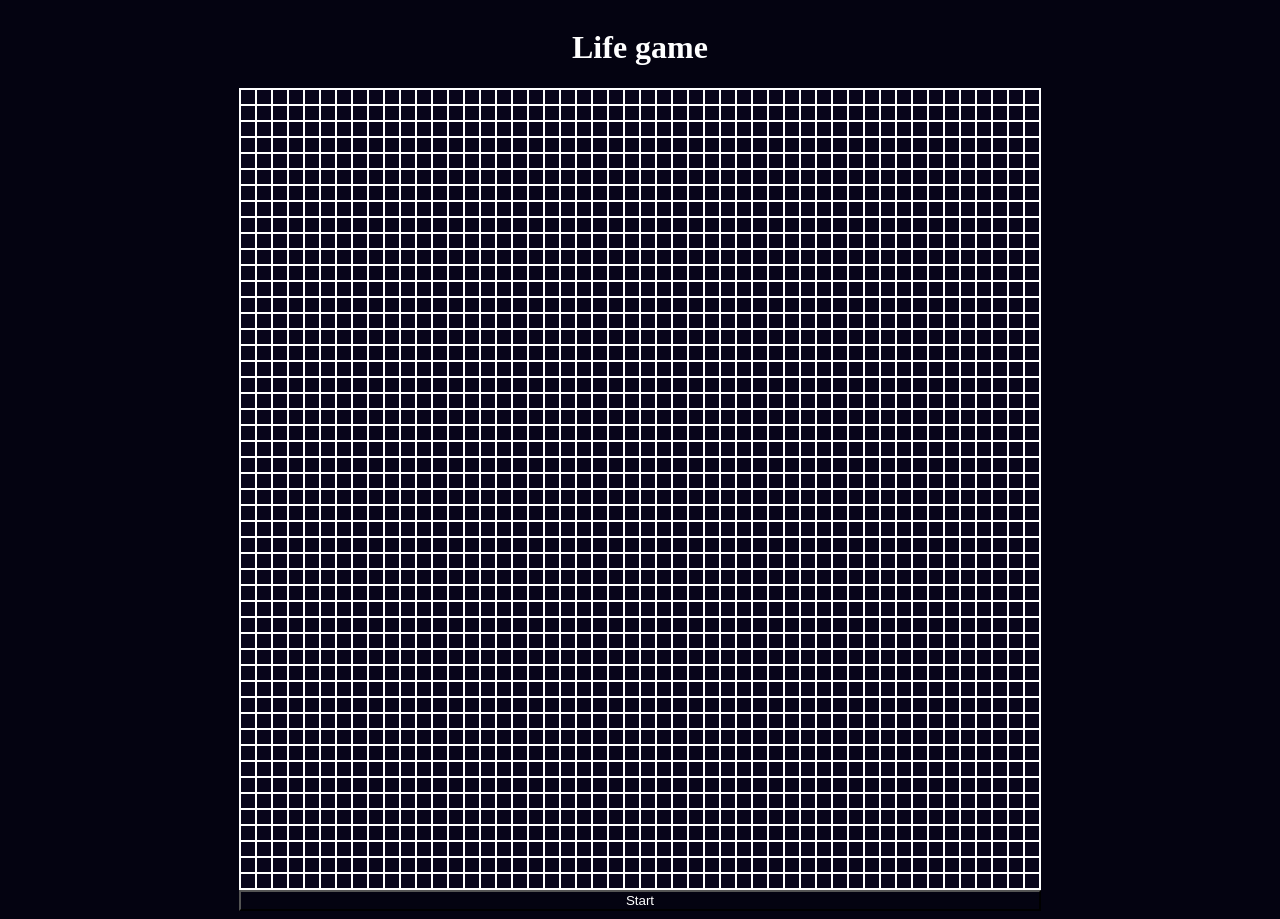
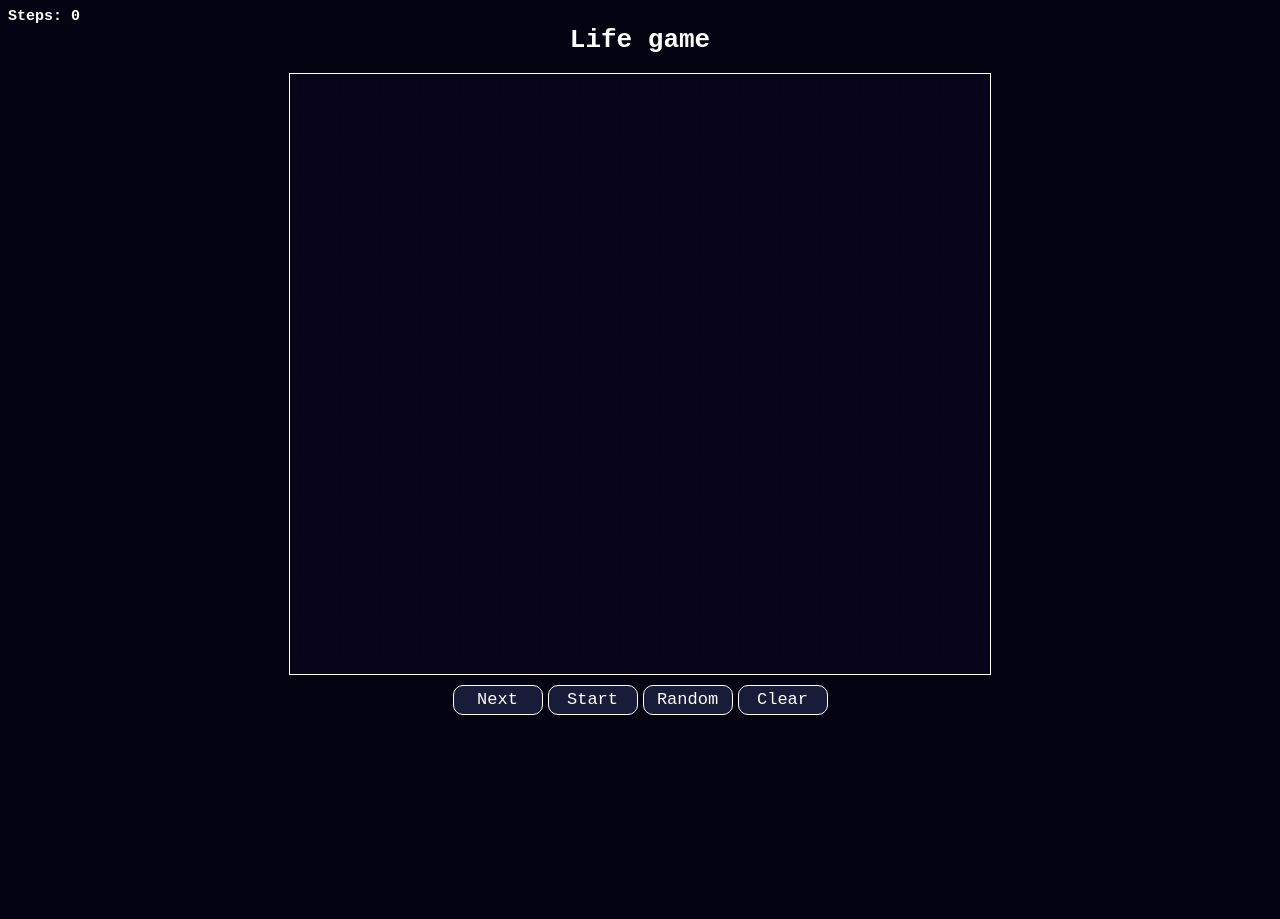
Before and after one commit to TheN00ne/Life_game, a React app: page / in a window 1280 px wide. After the commit the page ends 800 px from the top, so only its background shows below. Built offline with nearby package versions, Linux system fonts and the light colour scheme.

Commit message:
The final update

```diff
--- a/src/index.js
+++ b/src/index.js
@@ -12,8 +12,9 @@ function App(){
   let [field, setField] = useState([]);
   let [id, setId] = useState(0);
   let [isStart, setIsStart] = useState(false);
-  // let [speed, setSpeed] = useState(500);
   let [timer, setTimer] = useState(null);
+  let [steps, setSteps] = useState(0);
+  let [click, setClick] = useState(0);
 
   function change(cell){
     setField(field.map((row) => (
@@ -30,22 +31,38 @@ function App(){
     )))
   }
 
-  useEffect(() =>
-   {
-    for(let i = 0; i < 50; i++){
+  function random(){
+    setId(0);
+    setSteps(0);
+    let newField = [];
+    for(let i = 0; i < 60; i++){
       let row = [];
-      for(let j = 0; j < 50; j++){
+      for(let j = 0; j < 70; j++){
+        let is = Math.round(Math.random());
+        row.push({id:id, isAlive:is, row:i});
+        setId(id++);
+      }
+      newField.push(row);
+    }
+    setField(newField);
+  }
+
+  function clear(){
+    setSteps(0);
+    let newField = [];
+    for(let i = 0; i < 60; i++){
+      let row = [];
+      for(let j = 0; j < 70; j++){
         row.push({id:id, isAlive:false, row:i});
         setId(id++);
-        console.log("yey");
       }
-      field.push(row);
+      newField.push(row);
     }
-   }, []);
+    setField(newField);
+  }
 
-   useEffect(() => {
-    console.log("aaa");
-    if (isStart) {
+  useEffect(clear, []);
+
    function run(prev) {
     let newArr = prev.map((row, id) => {
       let line = row.map((cell, inx) => {
@@ -56,13 +73,13 @@ function App(){
         let nextC;
 
         if(id - 1 < 0){
-              prevR = row.length - 1;
+          prevR = field.length - 1;
         }
         else{
           prevR = id - 1;
         }
 
-            if(id + 1 > row.length - 1){
+        if(id + 1 > field.length - 1){
           nextR = 0;
         }
         else{
@@ -126,21 +143,26 @@ function App(){
       return line;
     });
     setField(newArr);
+    setSteps(steps + 1);
+
+    if(isStart){
       setTimer(setTimeout(() => run(newArr), 200));
     }
+  }
 
+   useEffect(() => {
+    if (isStart) {
       run(field);
-
-      return () => {
       clearTimeout(timer);
-      };
     }
-    if(!isStart){
+    else{
       clearTimeout(timer);
     }
     }, [isStart, timer]);
 
   return(
+    <div>
+      <b className={style.steps}>Steps: {steps}</b>
       <div className={style.outside}>
         <h1>Life game</h1>
         <div className={style.field}>
@@ -149,16 +171,20 @@ function App(){
               <div className={style.row} key={inx}>
                 {
                   row.map((cell) => (
-                  <span className={`${cell.isAlive == true ? style.cellAlive : style.cellDead}`} tabIndex={1} key={cell.id} onMouseDown={() => {change(cell)}}   onKeyDown={(e) => {if(e.code == "Enter"){change(cell)}}}></span>
+                    <span className={`${cell.isAlive == true ? style.cellAlive : style.cellDead}`} onMouseEnter={(e) => {e.currentTarget.style.border = "1px dashed white"}} onMouseLeave={(e) => {e.currentTarget.style.border = ""}} tabIndex={1} key={cell.id} onMouseMove={() => {if(click){change(cell)}}} onMouseDown={() => {setClick(true)}} onMouseUp={() => {setClick(false)}} onClick={() => {change(cell)}} onKeyDown={(e) => {if(e.code == "Enter"){change(cell)}}}></span>
                   ))
                 }
               </div>
             ))
           }
         </div>
-      {/* <button onClick={() => {run()}}>Next</button> */}
-      <button onClick={() => {setIsStart(!isStart)}}>Start</button>
-      {/* <input type="range" min={100} max={5000} value={speed} onInput={(e) => {setSpeed(e.currentTarget.value)}}></input> */}
+      </div>
+      <div className={style.buttons}>
+        <button className={isStart ? `${style.disBut}` : `${style.but}`} disabled={isStart ? true : false} onClick={() => {run(field)}}>Next</button>
+        <button className={style.but} onClick={() => {setIsStart(!isStart)}}>{isStart ? "Stop" : "Start"}</button>
+        <button className={isStart ? `${style.disBut}` : `${style.but}`} disabled={isStart ? true : false} onClick={() => {random()}}>Random</button>
+        <button className={isStart ? `${style.disBut}` : `${style.but}`} disabled={isStart ? true : false} onClick={() => {clear()}}>Clear</button>
+      </div>
     </div>
   )
 }
--- a/src/styles/style.module.css
+++ b/src/styles/style.module.css
@@ -1,6 +1,7 @@
 *{
-    background-color:rgb(4, 3, 17);
+    background-color:#040311;
     color:white;
+    font-family:monospace;
 }
 
 .outside{
@@ -13,30 +14,73 @@ h1{
 }
 
 .field{
-    width:800px;
-    height:800px;
+    width:700px;
+    height:600px;
     display:grid;
-    grid-template-rows:repeat(50, 16px);
+    grid-template-rows:repeat(60, 10px);
     border:1px solid white;
 }
 
 .row{
     display:grid;
-    grid-template-columns:repeat(50, 16px);
+    grid-template-columns:repeat(70, 10px);
 }
 
 .cellAlive{
     background-color:#c1c0c5;
-    border:1px solid #aeaeb1;
+    border-radius:2px;
     cursor:pointer;
 }
 
 .cellDead{
     background-color:#08051b;
-    border:1px solid white;
+    border-radius:2px;
     cursor:pointer;
 }
 
 .cellAlive:hover, .cellDead:hover{
-    background-color:#272e5b;
+    opacity:30%;
 }
+
+.steps{
+    font-size:15px;
+    position:fixed;
+}
+
+.buttons{
+    margin:10px;
+    display:grid;
+    grid-template-columns:repeat(4, 90px);
+    justify-content:center;
+    gap:5px;
+}
+
+.but{
+    display:inline-block;
+    width:90px;
+    height:30px;
+    background-color:#181c39;
+    border:1px solid white;
+    border-radius:10px;
+    font-size:17px;
+    line-height:0px;
+    transition-duration:0.3s;
+    cursor:pointer;
+}
+
+.disBut{
+    display:inline-block;
+    width:90px;
+    height:30px;
+    background-color:#1e1e20;
+    border:1px solid white;
+    border-radius:10px;
+    font-size:17px;
+    line-height:0px;
+    transition-duration:0.3s;
+    cursor:pointer;
+}
+
+button:hover{
+    background-color:#3a208f;
+}
```
Lines whose indentation alone changed are shown as unchanged.
